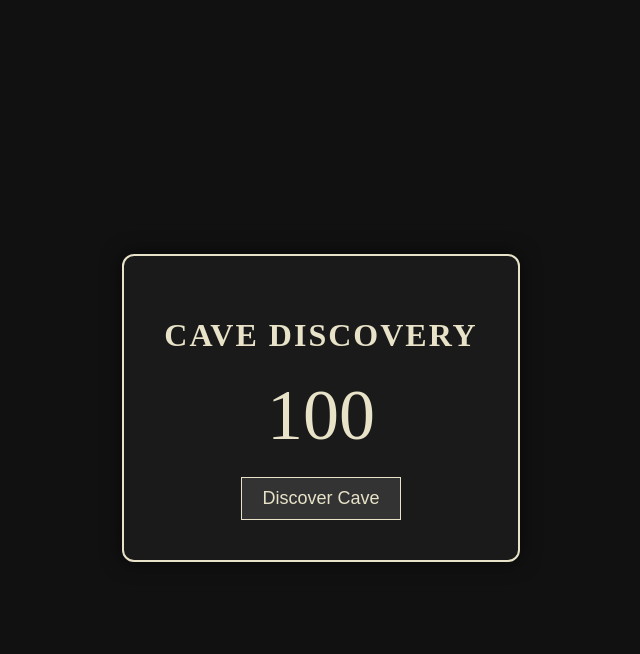
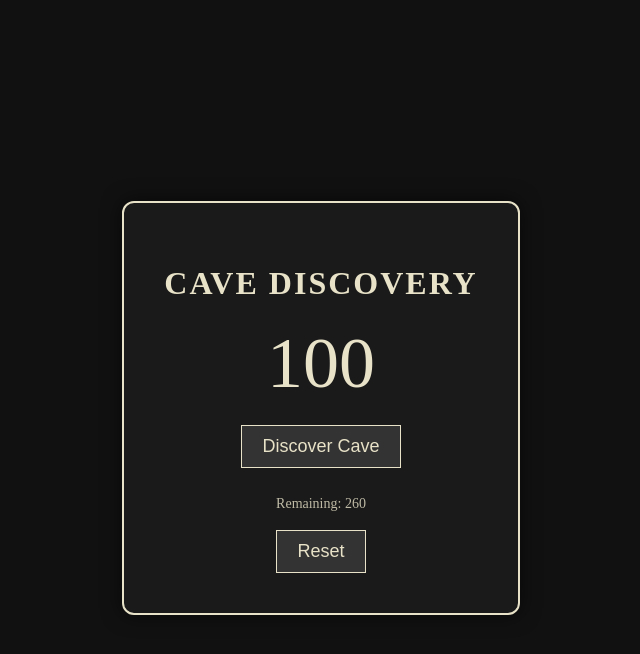
Before and after one commit to DobbeesSock/cave-generator, a plain HTML site: page index.html in a window 1280 px wide. Both pictures are taken after a click on the button "Discover Cave". Shown: the whole page, without its empty margins (319-959 px from the left). Drawn offline with Linux system fonts and the light colour scheme.

Commit message:
index.html

```diff
--- a/index.html
+++ b/index.html
@@ -46,6 +46,12 @@
     button:hover {
         background: #555;
     }
+
+    #remaining {
+    	margin-top: 10px;
+    	font-size: 14px;
+    	opacity: 0.8;
+    }
 </style>
 </head>
 <body>
@@ -53,16 +59,53 @@
 <div class="card">
     <h1>CAVE DISCOVERY</h1>
     <div class="number" id="caveNumber">--</div>
+
     <button onclick="generateCave()">Discover Cave</button>
+
+    <br><br>
+
+    <div id="remaining">Remaining: 261</div>
+
+    <br>
+
+    <button onclick="resetCaves()">Reset</button>
 </div>
 
 <script>
+let availableCaves = [];
+
+function initializeCaves() {
+    availableCaves = [];
+    for (let i = 0; i <= 260; i++) {
+        availableCaves.push(i);
+    }
+}
+
 function generateCave() {
-    let num = Math.floor(Math.random() * 261); // 0–260
+    if (availableCaves.length === 0) {
+        alert("All caves explored! Resetting...");
+        initializeCaves();
+    }
+
+    let index = Math.floor(Math.random() * availableCaves.length);
+    let num = availableCaves.splice(index, 1)[0];
+
     let formatted = num.toString().padStart(2, '0');
     document.getElementById("caveNumber").innerText = formatted;
+
+    document.getElementById("remaining").innerText =
+        "Remaining: " + availableCaves.length;
 }
+
+function resetCaves() {
+    initializeCaves();
+    document.getElementById("caveNumber").innerText = "--";
+    document.getElementById("remaining").innerText =
+        "Remaining: " + availableCaves.length;
+}
+
+// Initialize on load
+initializeCaves();
 </script>
-
 </body>
 </html>
```
